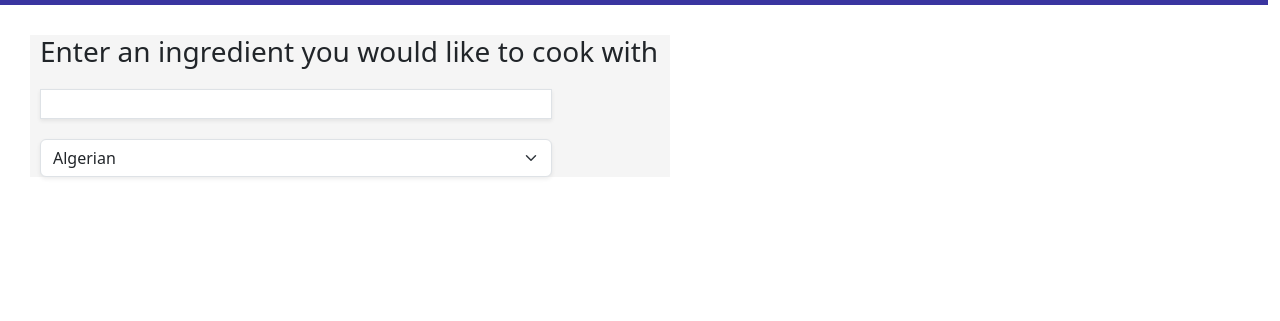
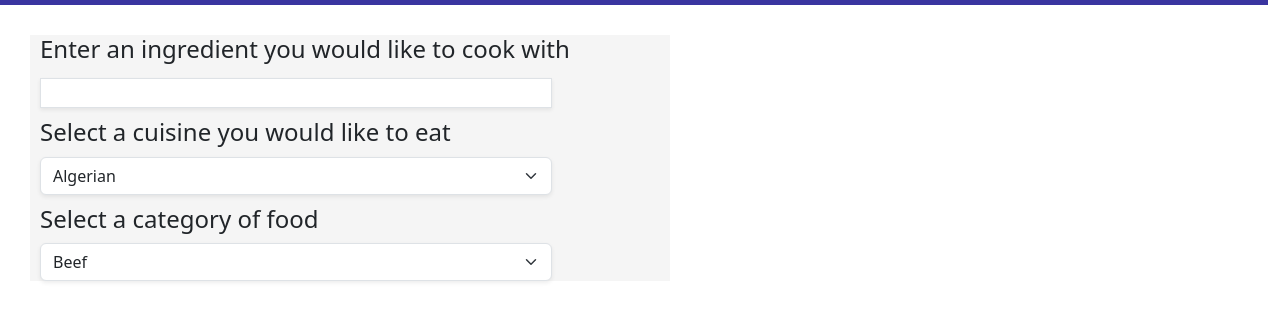
Before and after one commit to nikolab73/4WP3-Assignment-2, a website: page index.html in a window 1280 px wide. Shown: the part 145-466 px from the top of the page. Drawn offline with nearby package versions, Linux system fonts and the light colour scheme.

Commit message:
added dropdown menu for meal category

```diff
--- a/index.html
+++ b/index.html
@@ -26,9 +26,11 @@
       </div>
 
       <form style="background-color:whitesmoke; width:50%; margin: 30px;">
-        <h3 style="margin: 10px; margin-top: 10px;">Enter an ingredient you would like to cook with</h3>
-        <input class="form-check-input shadow-sm" style="width: 80%;height: 30px; margin: 10px;"></input>
-        <select class="form-select shadow-sm"style="margin: 10px;width: 80%;">Select a cuisine you would like to eat
+        <h4 style="margin: 10px; margin-top: 10px;">Enter an ingredient you would like to cook with</h4>
+        <input class="form-check-input shadow-sm" style="width: 80%;height: 30px; margin-left: 10px;"></input>
+
+        <h4 style="margin: 10px; margin-top: 10px;">Select a cuisine you would like to eat</h4>
+        <select class="form-select shadow-sm"style="margin: 10px;width: 80%;">
           <option value="Algerian">Algerian</option>
           <option value="American">American</option>
           <option value="Argentinian">Argentinian</option>
@@ -67,6 +69,25 @@
           <option value="Venezulan">Venezulan</option>
           <option value="Vietnamese">Vietnamese</option>
         </select>
+
+        <h4 style="margin: 10px; margin-top: 10px;">Select a category of food</h4>
+        <select class="form-select shadow-sm" style="margin: 10px;width: 80%;">
+          <option value="Beef">Beef</option>
+          <option value="Breakfast">Breakfast</option>
+          <option value="Chicken">Chicken</option>
+          <option value="Dessert">Dessert</option>
+          <option value="Goat">Goat</option>
+          <option value="Lamb">Lamb</option>
+          <option value="Miscellaneous">Miscellaneous</option>
+          <option value="Pasta">Pasta</option>
+          <option value="Pork">Pork</option>
+          <option value="Seafood">Seafood</option>
+          <option value="Side">Side</option>
+          <option value="Starter">Starter</option>
+          <option value="Vegan">Vegan</option>
+          <option value="Vegetarian">Vegetarian</option>
+        </select>
+
       </form>
     </body>
 </html>
```
Also changed, not shown: package.json (added, +24 -0 lines), 2 other files.
